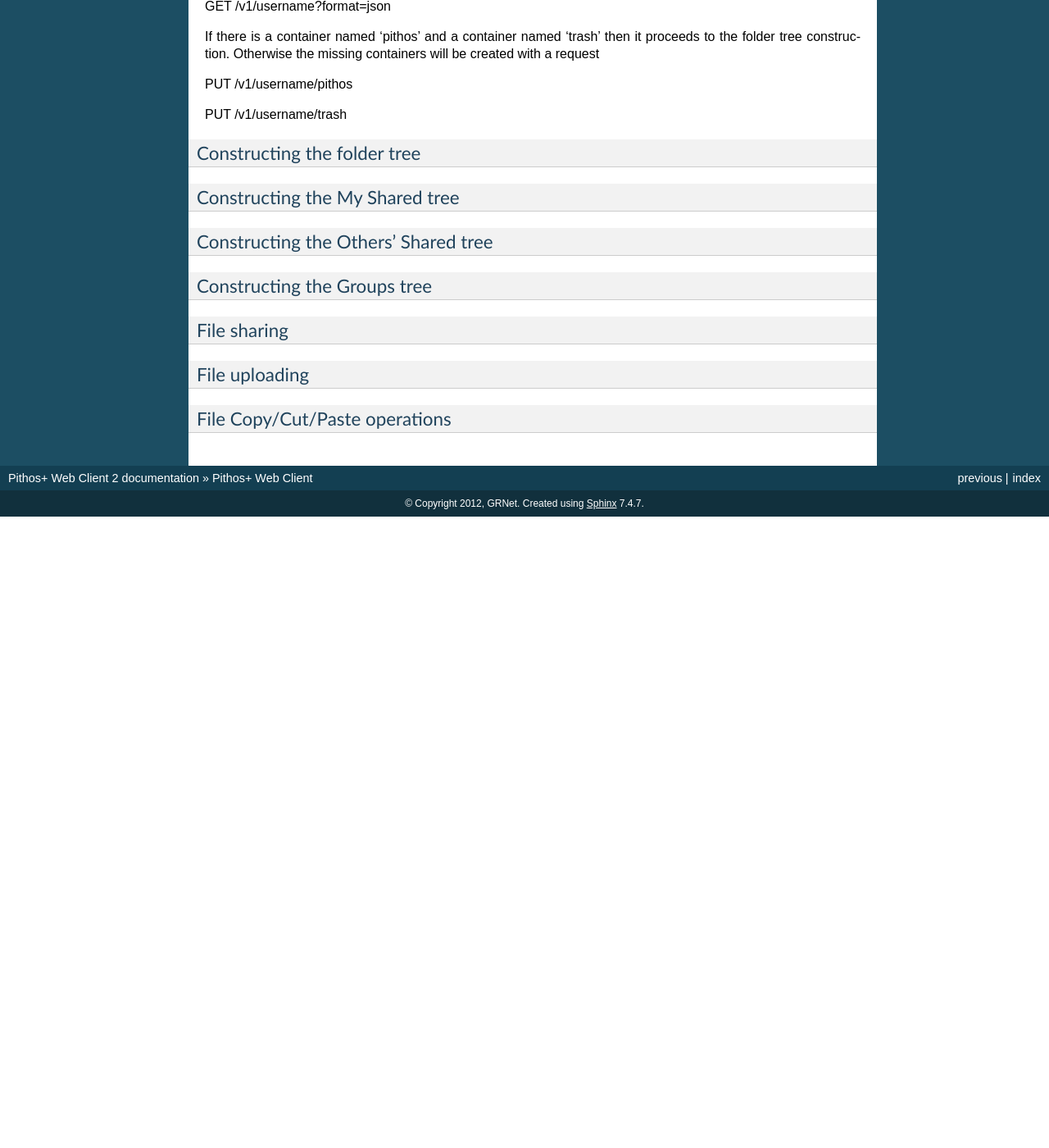
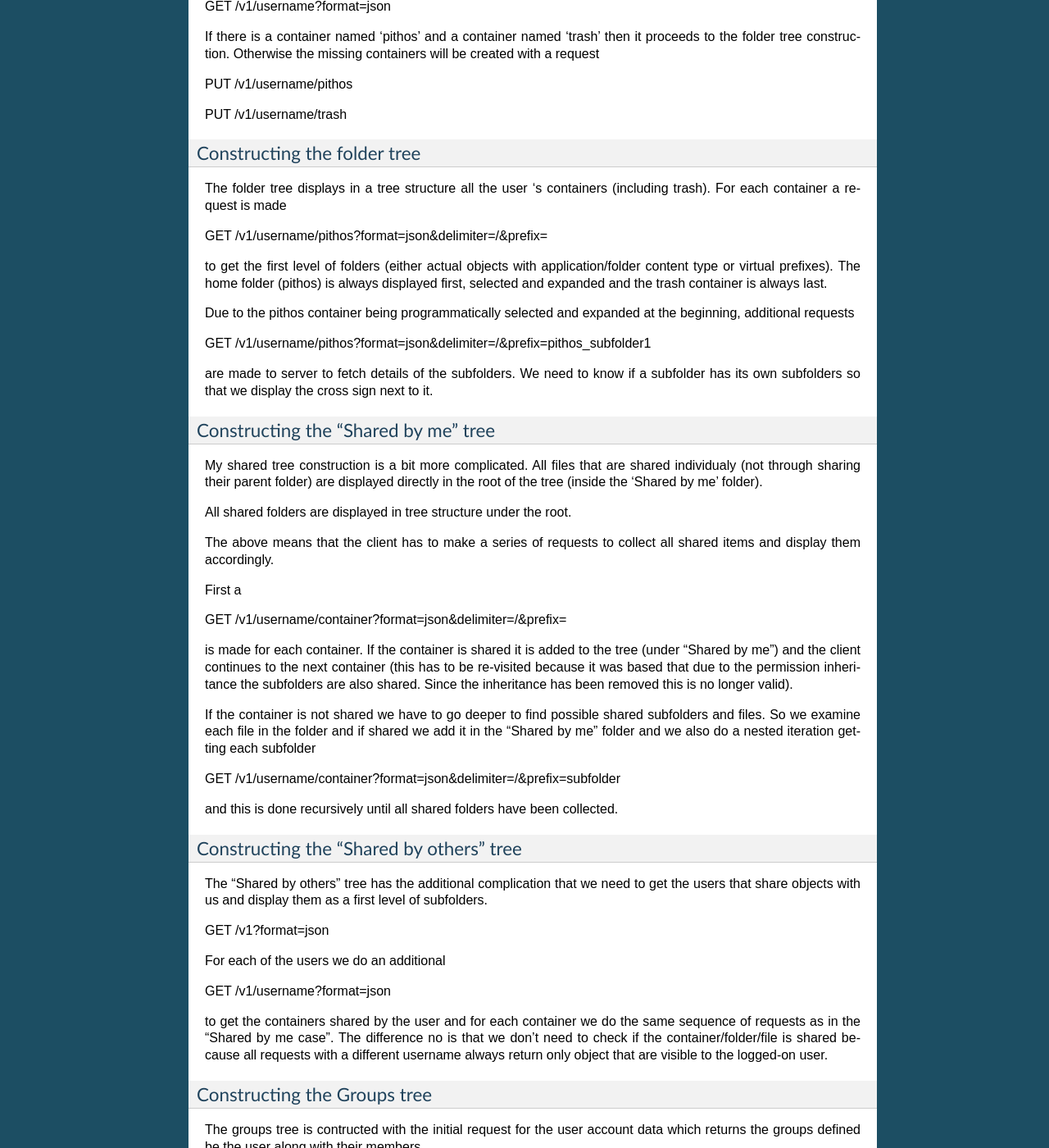
Before and after one commit to gkorf/pwc, a Sphinx documentation site: the page built from docs/source/webclient.rst, in a window 1280 px wide and 1400 px high, scrolled down 1729 px. Shown: the whole window at 82% size. Built offline with Sphinx 7.4.7, drawn with Linux system fonts in a browser that asks for light colours; before the commit the page ends 2359 px from its top, so only the background shows below that; some of the changed text lies outside the part shown.

Commit message:
Updated documentation

```diff
--- a/docs/source/webclient.rst
+++ b/docs/source/webclient.rst
@@ -89,22 +89,61 @@
 
 Constructing the folder tree
 ^^^^^^^^^^^^^^^^^^^^^^^^^^^^
+The folder tree displays in a tree structure all the user 's containers (including trash). For each container a request is made
 
+GET /v1/username/pithos?format=json&delimiter=/&prefix=
 
-Constructing the My Shared tree
-^^^^^^^^^^^^^^^^^^^^^^^^^^^^^^^
+to get the first level of folders (either actual objects with application/folder content type or virtual prefixes). The home folder (pithos) is always displayed first, selected and expanded and the trash container is always last.
 
-Constructing the Others' Shared tree
+Due to the pithos container being programmatically selected and expanded at the beginning, additional requests
+
+GET /v1/username/pithos?format=json&delimiter=/&prefix=pithos_subfolder1
+
+are made to server to fetch details of the subfolders. We need to know if a subfolder has its own subfolders so that we display the cross sign next to it.
+
+Constructing the "Shared by me" tree
 ^^^^^^^^^^^^^^^^^^^^^^^^^^^^^^^^^^^^
+My shared tree construction is a bit more complicated. All files that are shared individualy (not through sharing their parent folder) are displayed directly in the root of the tree (inside the 'Shared by me' folder).
+
+All shared folders are displayed in tree structure under the root.
+
+The above means that the client has to make a series of requests to collect all shared items and display them accordingly.
+
+First a
+
+GET /v1/username/container?format=json&delimiter=/&prefix=
+
+is made for each container. If the container is shared it is added to the tree (under "Shared by me") and the client continues to the next container (this has to be re-visited because it was based that due to the permission inheritance the subfolders are also shared. Since the inheritance has been removed this is no longer valid).
+
+If the container is not shared we have to go deeper to find possible shared subfolders and files. So we examine each file in the folder and if shared we add it in the "Shared by me" folder and we also do a nested iteration getting each subfolder
+
+GET /v1/username/container?format=json&delimiter=/&prefix=subfolder
+
+and this is done recursively until all shared folders have been collected.
+
+Constructing the "Shared by others" tree
+^^^^^^^^^^^^^^^^^^^^^^^^^^^^^^^^^^^^^^
+The "Shared by others" tree has the additional complication that we need to get the users that share objects with us and display them as a first level of subfolders.
+
+GET /v1?format=json
+
+For each of the users we do an additional
+
+GET /v1/username?format=json
+
+to get the containers shared by the user and for each container we do the same sequence of requests as in the "Shared by me case". The difference no is that we don't need to check if the container/folder/file is shared because all requests with a different username always return only object that are visible to the logged-on user.
 
 Constructing the Groups tree
 ^^^^^^^^^^^^^^^^^^^^^^^^^^^^
+
+The groups tree is contructed with the initial request for the user account data which returns the groups defined be the user along with their members.
 
 File sharing
 ^^^^^^^^^^^^
 
 File uploading
 ^^^^^^^^^^^^^^
+File uploading is done using the plupload http://www.plupload.com/ plugin.
 
 File Copy/Cut/Paste operations
 ^^^^^^^^^^^^^^^^^^^^^^^^^^^^^^
```
